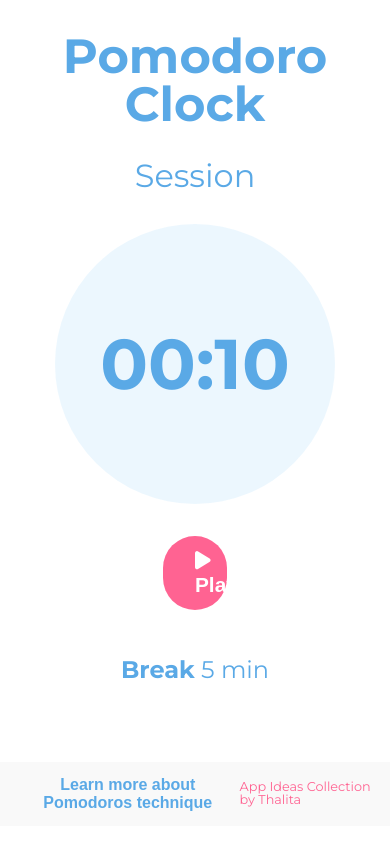
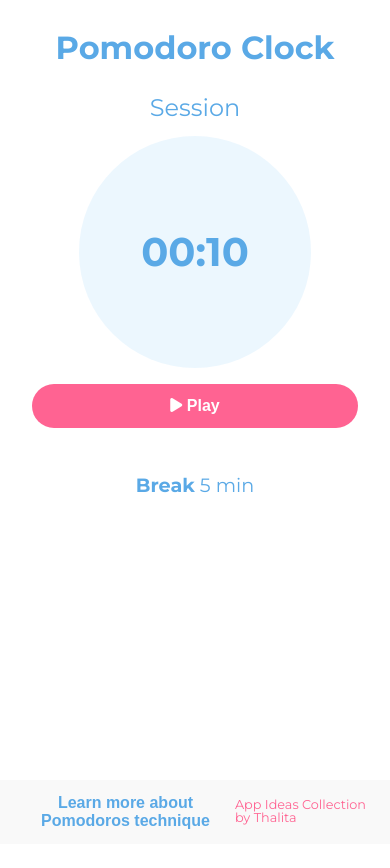
Before and after one commit to thalita12/pomodoro-clock, a React (Create React App) app: page / in a window 390 px wide. Shown: the top 868 px of the page. Before the commit the page ends 844 px from the top, so only its background shows below. Built offline with nearby package versions, Linux system fonts and the light colour scheme.

Commit message:
I added resposive styles.

```diff
--- a/src/App.css
+++ b/src/App.css
@@ -4,3 +4,9 @@
   margin: 2rem 0;
   font-size: 3rem;
 }
+
+@media screen and (max-width: 500px) {
+  .title {
+    font-size: 2rem;
+  }
+}
--- a/src/components/button/index.js
+++ b/src/components/button/index.js
@@ -13,7 +13,7 @@ const Button = ({pause, start, onContinue, onPause, onReset, onStart, onStop}) =
       ) : null}
 
       {start ? (
-        <>
+        <div className={styles.buttonArea}>
           {pause ? (
             <button className={styles.buttonSecondary} onClick={onContinue}>
               <i className="fa fa-play" /> Continue
@@ -31,7 +31,7 @@ const Button = ({pause, start, onContinue, onPause, onReset, onStart, onStop}) =
           <button className={styles.buttonSecondary} onClick={onStop}>
             <i className="fa fa-stop" /> Stop
           </button>
-        </>
+        </div>
       ) : null}
     </>
   )
--- a/src/components/button/index.module.css
+++ b/src/components/button/index.module.css
@@ -31,3 +31,39 @@
 .buttonSecondary:focus {
   background-color: var(--melon);
 }
+
+.buttonArea .buttonSecondary:nth-child(2) {
+  margin: 0 1rem;
+}
+
+@media screen and (max-width: 1024px) {
+  .buttonPrimary,
+  .buttonSecondary {
+    width: 25%;
+  }
+
+  .buttonArea {
+    display: flex;
+    flex-direction: column;
+    align-items: center;
+  }
+
+  .buttonArea .buttonSecondary:nth-child(2) {
+    margin: 1rem auto;
+  }
+}
+
+@media screen and (max-width: 800px) {
+  .buttonPrimary,
+  .buttonSecondary {
+    width: 50%;
+  }
+}
+
+@media screen and (max-width: 500px) {
+  .buttonPrimary,
+  .buttonSecondary {
+    width: 100%;
+    font-size: 1rem;
+  }
+}
--- a/src/components/countdown/index.module.css
+++ b/src/components/countdown/index.module.css
@@ -11,3 +11,12 @@
   align-items: center;
   justify-content: center;
 }
+
+@media screen and (max-width: 500px) {
+  .counter {
+    font-size: 2.5rem;
+    width: 14.5rem;
+    height: 14.5rem;
+    margin: 1rem auto;
+  }
+}
--- a/src/components/footer/index.module.css
+++ b/src/components/footer/index.module.css
@@ -3,10 +3,13 @@
   background-color: var(--light-gray);
   padding: 1rem;
   box-sizing: border-box;
-  margin: 5rem 0 0;
+  margin: 2rem 0 0;
   display: flex;
   justify-content: space-between;
   align-items: center;
+  position: absolute;
+  bottom: 0;
+  width: 100%;
 }
 
 .button {
--- a/src/components/session/index.module.css
+++ b/src/components/session/index.module.css
@@ -1,5 +1,6 @@
 .container {
   text-align: center;
+  min-height: 100%;
 }
 
 .line,
@@ -21,3 +22,17 @@
   font-size: 1.5rem;
   margin: 3rem 0 0;
 }
+
+@media screen and (max-width: 500px) {
+  .container {
+    padding: 0 2rem;
+  }
+
+  .title {
+    font-size: 1.5rem;
+  }
+
+  .info {
+    font-size: 1.2rem;
+  }
+}
--- a/src/index.css
+++ b/src/index.css
@@ -9,6 +9,15 @@
   --petals: #fc2563;
 }
 
+*  {
+  margin: 0;
+  padding: 0;
+}
+
+html, body {
+  height: 100%;
+}
+
 body {
   font-family: 'Montserrat', sans-serif;
 }
```
